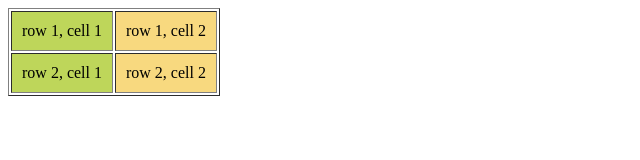
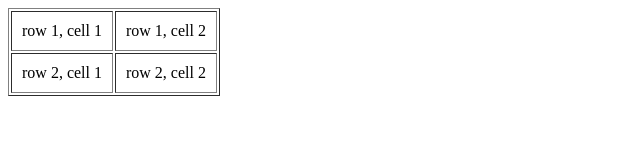
Before and after one commit to Jacob181989/example, a plain HTML site: page index.html in a window 1280 px wide. Shown: the whole page, without its empty margins (0-640 px from the left). Drawn offline with Linux system fonts and the light colour scheme.

Commit message:
index.html changed

```diff
--- a/index.html
+++ b/index.html
@@ -5,10 +5,6 @@
 </head>
 <body>
 	<table border="1" cellpadding="10">
-        <colgroup>
-            <col style="background: #bed65a;">
-            <col style="background: #f8d97f;">
-        </colgroup>
         <tr>
             <td>row 1, cell 1</td>
             <td>row 1, cell 2</td>
```
